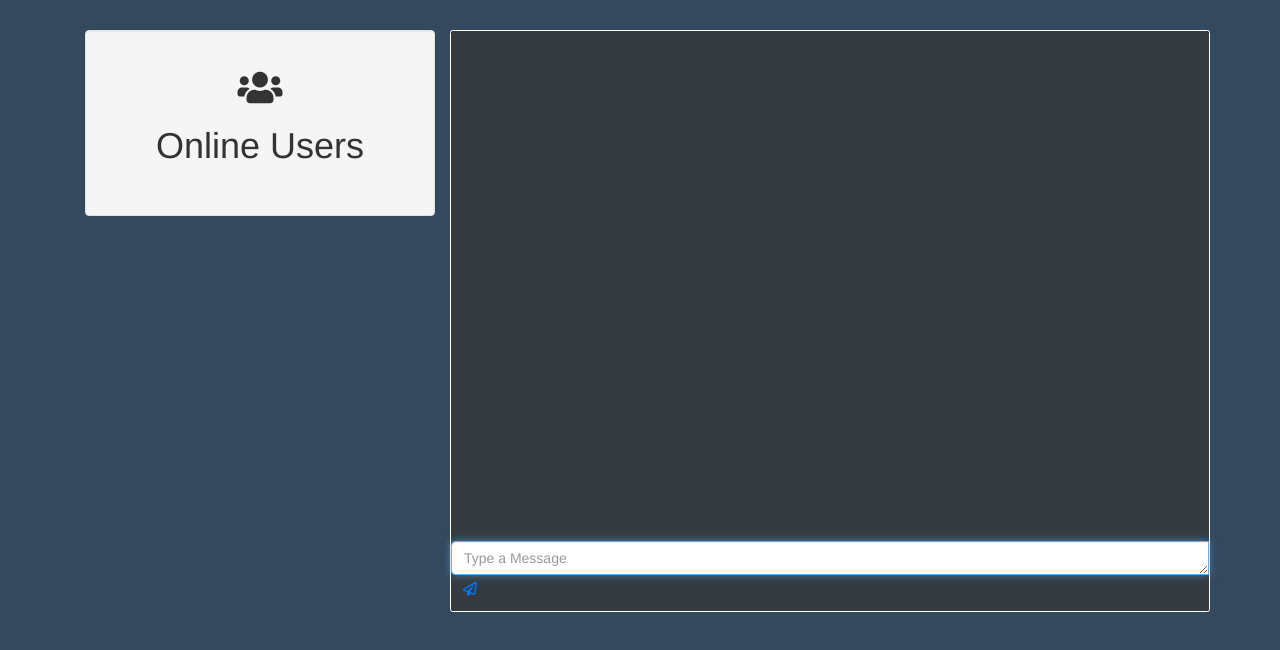
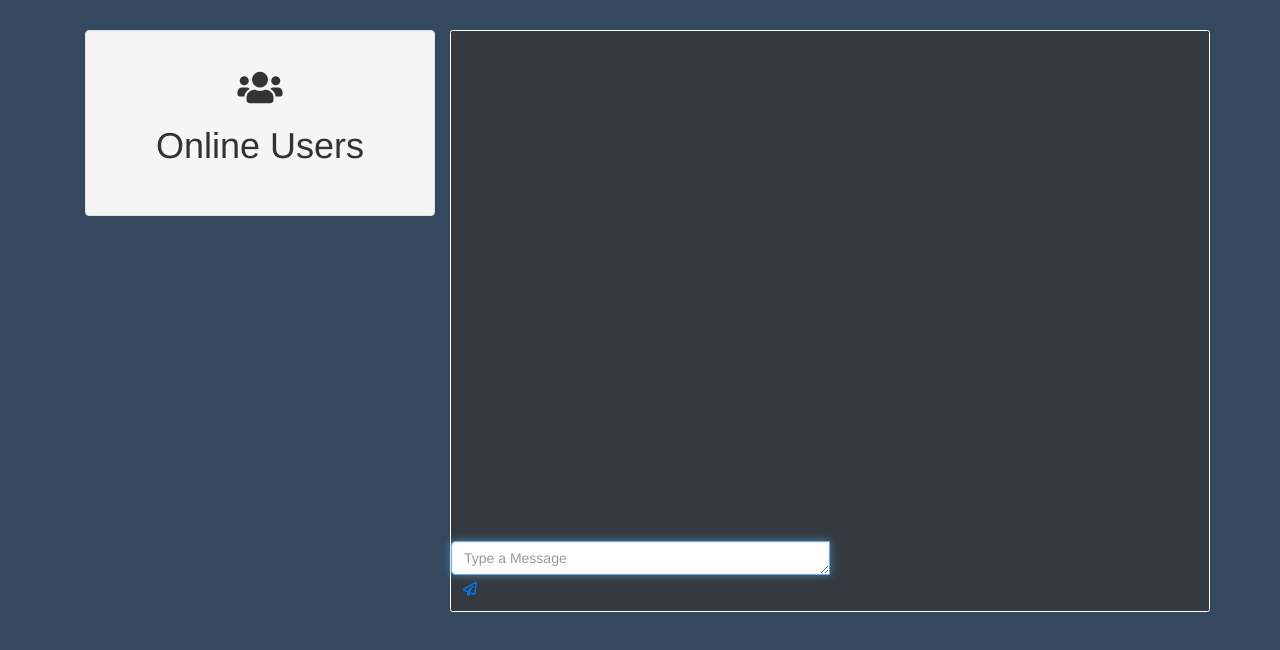
Before and after one commit to Techit-Kakaew/socket.io-webchat, a website: page index.html in a window 1280 px wide. Both pictures are taken after typing "Sample" into the empty fields and a click on the input "Sign in". Drawn offline with nearby package versions, Linux system fonts and the light colour scheme; no server answers.

Commit message:
12th commit

```diff
--- a/index.html
+++ b/index.html
@@ -38,7 +38,7 @@
             left: 0;
             position: absolute;
             right: 0;
-            width: 100%;
+            width: 50%;
         }
 
         .chat {
@@ -88,10 +88,10 @@
                             <div class="input-group txtArea mb-1">
                                 <textarea class="form-control" rows="1" id="message"
                                     placeholder="Type a Message"></textarea>
-                                <span class="input-group-append">
+                                <div class="input-group-append">
                                     <button type="button" class="btn btn-outline-primary" id="messageBtn"><i
                                             class="far fa-paper-plane" style="height: 20px;"></i></button>
-                                </span>
+                                </div>
                             </div>
                         </form>
                     </ul>
```
